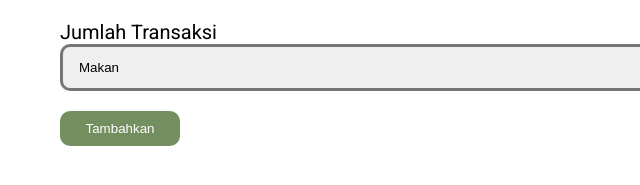
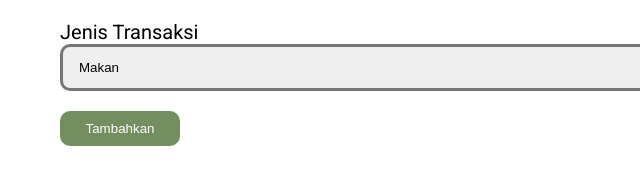
Before and after one commit to Fred-CodeCrafts/IntrotoTechS2LabCollab, a plain HTML site: page income.html in a window 1280 px wide. Shown: the part 375-560 px from the top of the page, 0-640 px from the left. Drawn offline with Linux system fonts and the light colour scheme.

Commit message:
Update income.html

```diff
--- a/income.html
+++ b/income.html
@@ -34,7 +34,7 @@
                     <label for="Jumlah_Transaksi">Jumlah Transaksi</label>
                     <input class="bar" type="text" id="Jumlah_Transaksi">
 
-                    <label for="Jenis_Transaksi">Jumlah Transaksi</label>
+                    <label for="Jenis_Transaksi">Jenis Transaksi</label>
                     <select class="bar" id="Jenis_Transaksi" name="Jenis Transaksi">
                         <option value="Makan">Makan</option>
                         <option value="Main">Main</option>
```
